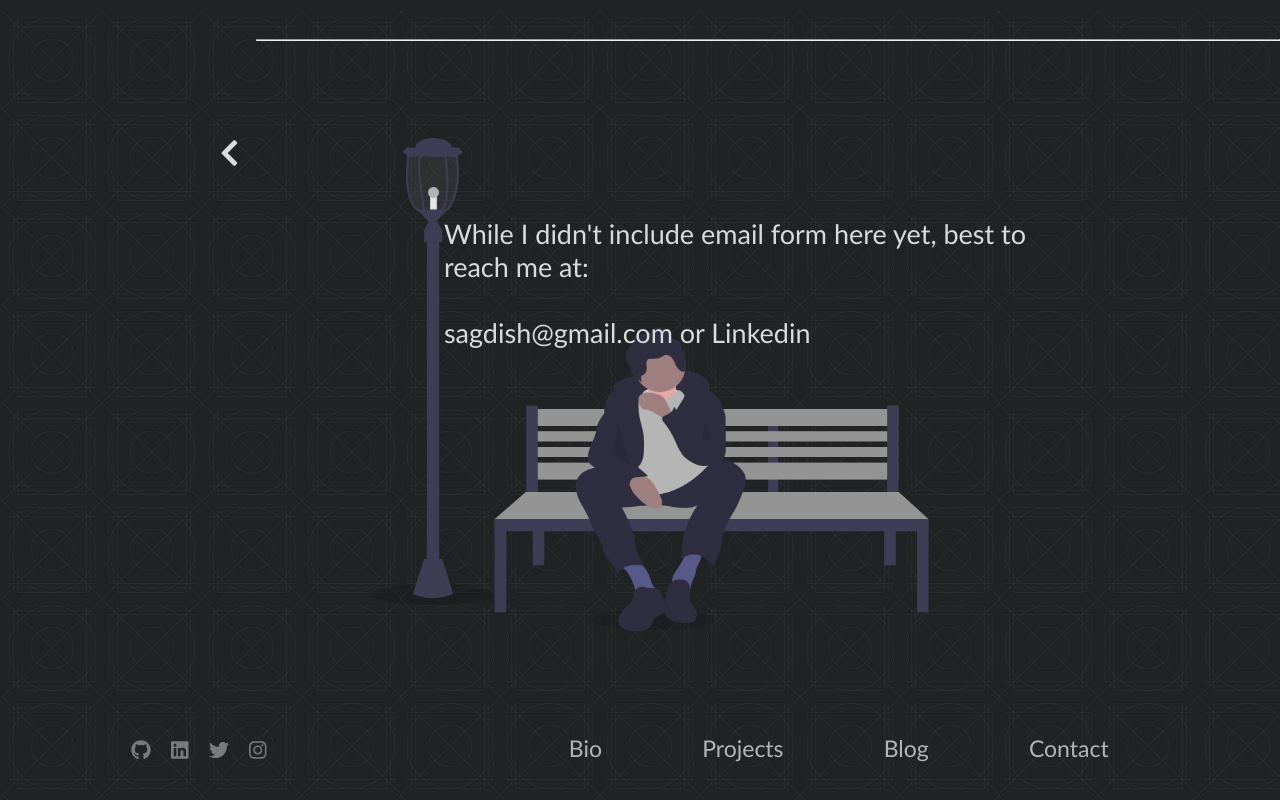
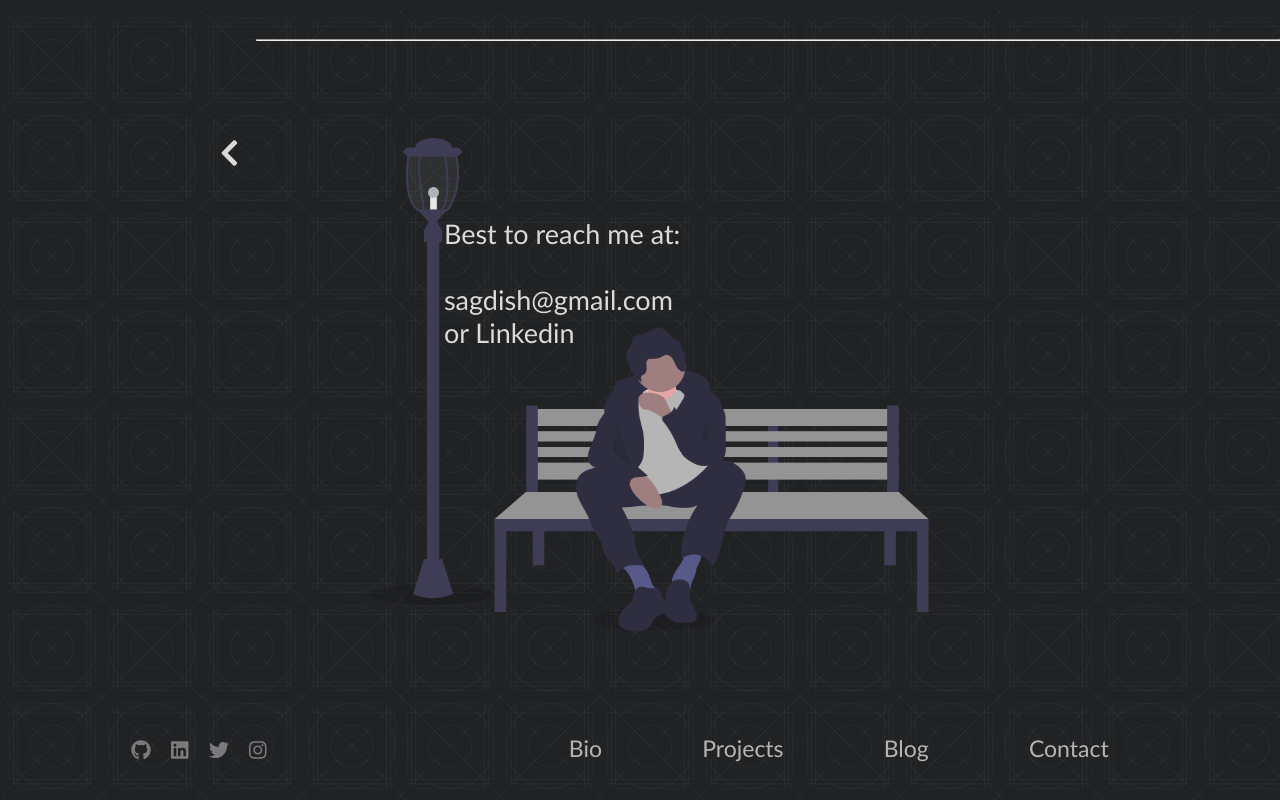
Before and after one commit to sagdish/dev-portfolio, a React (Create React App) app: page /contact in a window 1280 px wide. Built offline with nearby package versions, Linux system fonts and the light colour scheme.

Commit message:
update contact seciton

```diff
--- a/src/pages/Contact.js
+++ b/src/pages/Contact.js
@@ -29,10 +29,12 @@ function Contact(props) {
             fontSize: '27px',
             fontWeight: 'lighter',
           }}>
-           While I didn't include email form here yet, best to reach me at:
+           Best to reach me at:
            <br/>
            <br/>
-           sagdish@gmail.com or Linkedin
+           sagdish@gmail.com
+           <br/>
+           or Linkedin
           </div>
           <img src={thinking} alt='' style={{
               height: 'auto',
```
